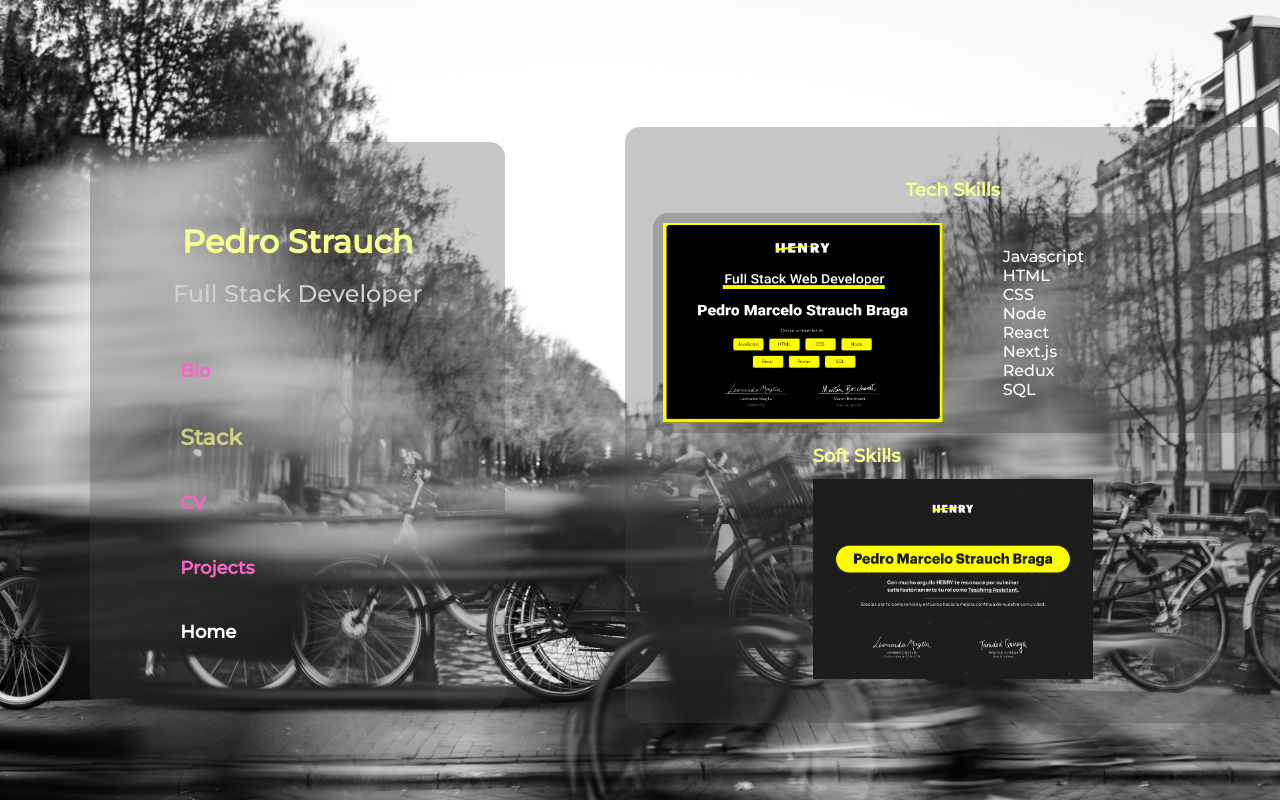
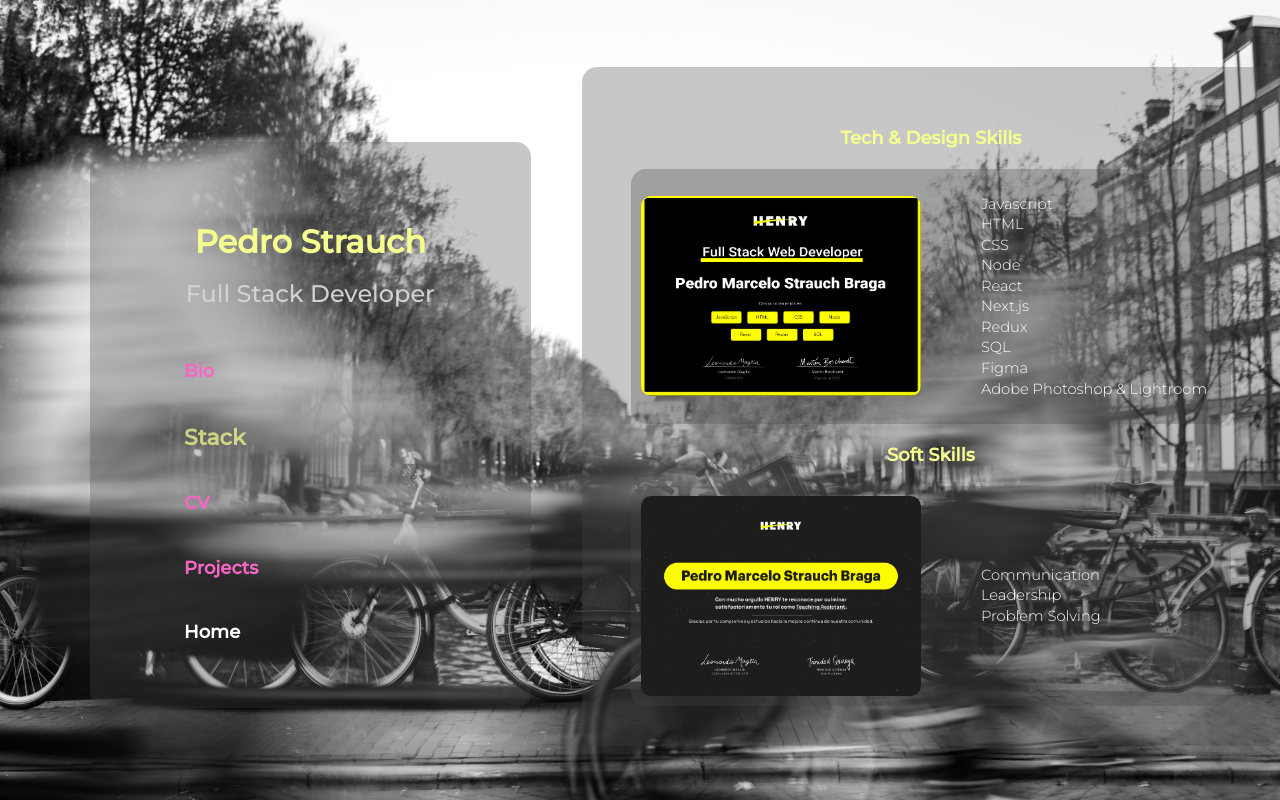
Before and after one commit to pedrosb90/webpage, a Next.js app: page /stack in a window 1280 px wide. Built offline with nearby package versions, Linux system fonts and the light colour scheme.

Commit message:
stack/diplmoa border radius and font

```diff
--- a/pages/stack.jsx
+++ b/pages/stack.jsx
@@ -10,9 +10,15 @@ function Stack() {
     <Layout>
       <Navbar />
       <div className={styles.container}>
-        <h1 className={styles.title}>Tech Skills</h1>
+        <h1 className={styles.title}>Tech & Design Skills</h1>
         <div className={styles.listContainer}>
-          <Image src={dipI} height={200} width={280} display="responsive" />
+          <Image
+            className={styles.imageContainer}
+            src={dipI}
+            height={200}
+            width={280}
+            display="responsive"
+          />
           <ul className={styles.skillsList}>
             <li>Javascript</li>
             <li>HTML</li>
@@ -22,11 +28,24 @@ function Stack() {
             <li>Next.js</li>
             <li>Redux</li>
             <li>SQL</li>
+            <li>Figma</li>
+            <li>Adobe Photoshop & Lightroom</li>
           </ul>
         </div>
-        <div>
-          <h1 className={styles.title}>Soft Skills</h1>
-          <Image src={dipII} height={200} width={280} display="responsive" />
+        <h1 className={styles.title}>Soft Skills</h1>
+        <div className={styles.listContainer}>
+          <Image
+            className={styles.imageContainer}
+            src={dipII}
+            height={200}
+            width={280}
+            display="responsive"
+          />
+          <ul className={styles.skillsList}>
+            <li>Communication</li>
+            <li>Leadership</li>
+            <li>Problem Solving</li>
+          </ul>
         </div>
       </div>
     </Layout>
--- a/styles/stack.module.css
+++ b/styles/stack.module.css
@@ -2,25 +2,33 @@
   color: #f6ff8e;
   font-size: large;
   font-weight: 600;
+  margin-bottom: 0;
+  margin-top: 20px;
 }
 .container {
   align-items: center;
   display: flex;
   flex-direction: column;
+  justify-content: center;
   padding: 40px;
   background-color: rgba(70, 70, 70, 0.3);
   color: white;
   width: 800px;
   border-radius: 15px;
-  margin-left: 120px;
-  margin-top: 50px;
+  margin-left: 4%;
+  margin-top: 1%;
   overflow-y: auto;
 }
 .skillsList {
   margin-left: 20px;
   list-style-type: none;
+  line-height: 1.4;
+  font-size: 11pt;
 }
 .listContainer {
+  /* justify-content: center; */
+
+  margin-top: 20px;
   display: flex;
   flex-direction: row;
   align-items: center;
@@ -28,4 +36,8 @@
   background-color: rgba(70, 70, 70, 0.3);
   width: 600px;
   border-radius: 15px;
+  font-weight: 300;
 }
+.imageContainer {
+  border-radius: 10px;
+}
```
